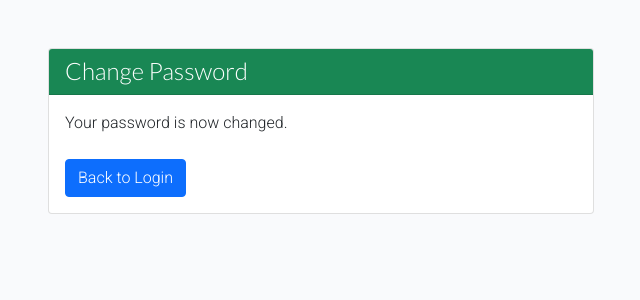
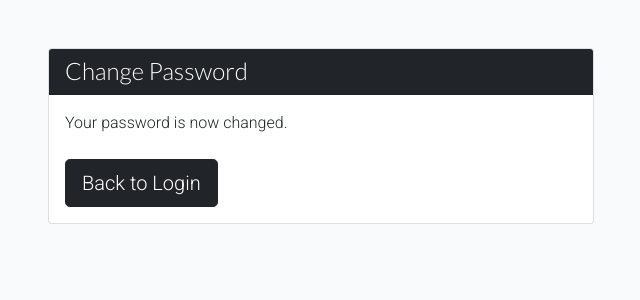
Before and after one commit to Xalil404/jessster-backend, a Django app: template templates/account/password_reset_from_key_done.html in a window 1280 px wide. Shown: the top 300 px of the page, without its empty margins (319-959 px from the left). Run offline with Django 4.2, Linux system fonts and the light colour scheme; the template is opened without the code that fills it, so the values that code supplies are empty.

Commit message:
Update to forgot pword flow

```diff
--- a/templates/account/password_reset_from_key.html
+++ b/templates/account/password_reset_from_key.html
@@ -12,7 +12,7 @@
     <div class="row">
         <!-- Left Column for Image -->
         <div class="col-md-6 d-none d-md-block">
-            <img src="https://res.cloudinary.com/dnbbm9vzi/image/upload/v1726659395/Coder_ISO_Back-2_2_ciqgxx.png"
+            <img src="https://res.cloudinary.com/dnbbm9vzi/image/upload/v1736002982/product_development___idea_thought_innovation_teamwork_working_together_document_people_2x_1_jn1eoh.png"
                 class="img-fluid" alt="Background Image" style="width: 100%; height: auto;">
         </div>
         <div class="col-md-6">
--- a/templates/account/password_reset_from_key_done.html
+++ b/templates/account/password_reset_from_key_done.html
@@ -10,14 +10,14 @@
     <div class="row justify-content-center">
         <div class="col-md-6">
             <div class="card">
-                <div class="card-header bg-success text-white">
+                <div class="card-header bg-dark text-white">
                     <h1 class="h4 mb-0">{% trans "Change Password" %}</h1>
                 </div>
                 <div class="card-body">
                     <p class="mb-4">
                         {% trans 'Your password is now changed.' %}
                     </p>
-                    <a href="https://web-frontend-dun.vercel.app/login" class="btn btn-primary">
+                    <a href="https://jessster-frontend.vercel.app/login" class="btn btn-dark btn-lg">
                         Back to Login
                     </a>
                 </div>
```
